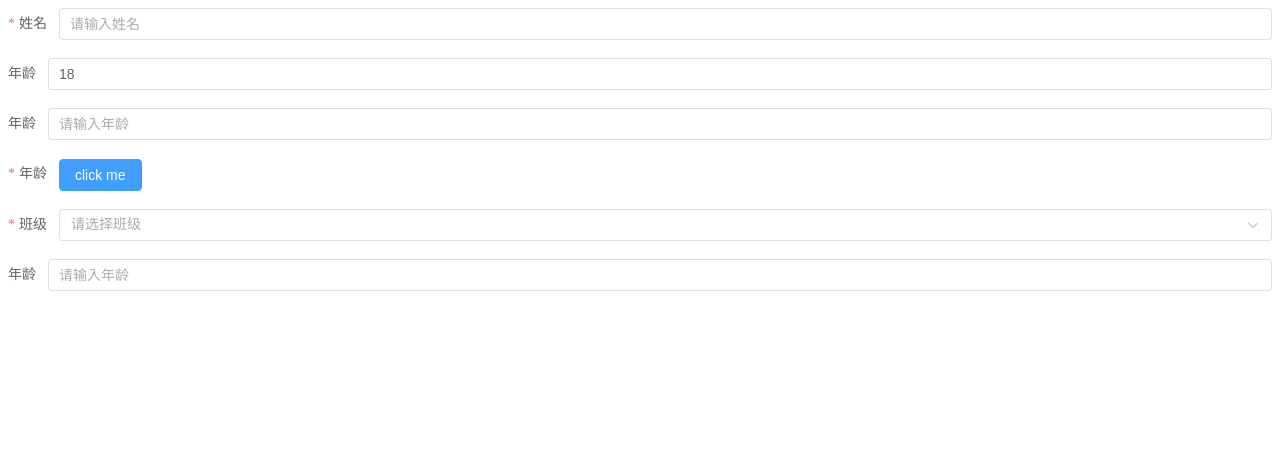
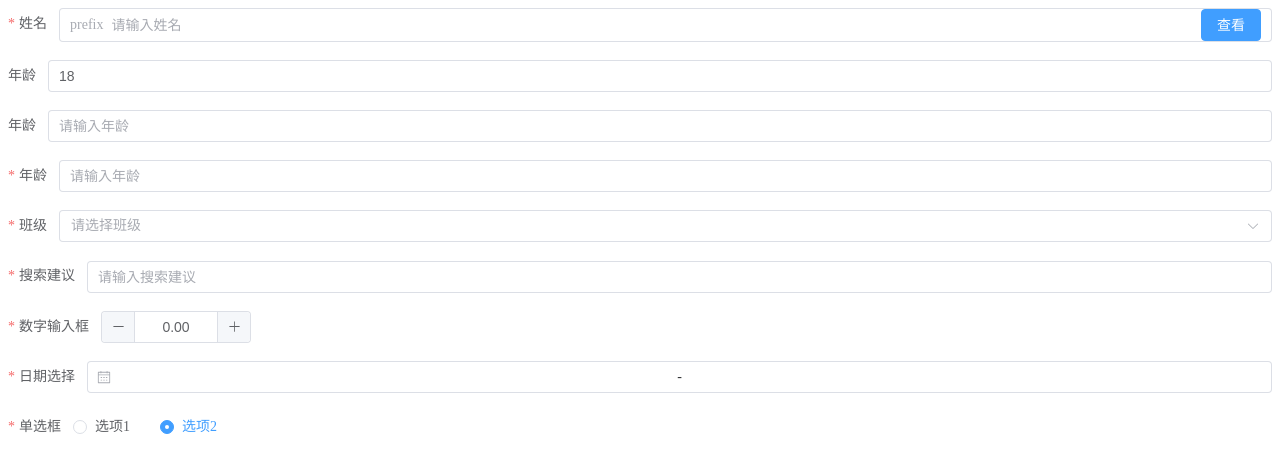
Before and after one commit to ZLENGANG/roninz-form, a Vue app: page / in a window 1280 px wide. Shown: the top 472 px of the page. Built offline with nearby package versions, Linux system fonts and the light colour scheme.

Commit message:
集成组件

```diff
--- a/src/App.vue
+++ b/src/App.vue
@@ -19,7 +19,7 @@
 
 <script setup lang="ts">
 // import { ElSelectV2 } from 'element-plus';
-import { ref } from "vue";
+import { h, ref } from "vue";
 import { ElButton } from "element-plus";
 
 // const initials = ["a", "b", "c", "d", "e", "f", "g", "h", "i", "j"];
@@ -54,23 +54,23 @@ const fieldConfigs = ref<RFormItemProps[]>([
       placeholder: "请输入姓名",
     },
     events: {},
-    // compSlots: {
-    //   prefix() {
-    //     return h('span', 'prefix');
-    //   },
-    //   suffix() {
-    //     return h(
-    //       ElButton,
-    //       {
-    //         type: "primary",
-    //         onClick() {
-    //           console.log("click");
-    //         },
-    //       },
-    //       () => "查看"
-    //     );
-    //   },
-    // },
+    compSlots: {
+      prefix() {
+        return h("span", "prefix");
+      },
+      suffix() {
+        return h(
+          ElButton,
+          {
+            type: "primary",
+            onClick() {
+              console.log("click");
+            },
+          },
+          () => "查看"
+        );
+      },
+    },
   },
   {
     key: "age",
@@ -82,14 +82,25 @@ const fieldConfigs = ref<RFormItemProps[]>([
     key: "age1",
     label: "年龄",
     type: "input",
+    // render() {
+    //   return h(
+    //     ElButton,
+    //     {
+    //       type: "primary",
+    //       onClick() {
+    //         console.log("click");
+    //       },
+    //     },
+    //     () => "查看"
+    //   );
+    // },
   },
   {
     key: "age2",
     label: "年龄",
     type: "input",
-    slot: "slot-age2",
+    // slot: "slot-age2",
     required: true,
-
   },
   {
     key: "class",
@@ -113,12 +124,53 @@ const fieldConfigs = ref<RFormItemProps[]>([
     events: {},
   },
   {
-    key: "age4",
-    label: "年龄",
-    type: "input",
-    style: {
-      width: "100px",
+    key: "searchSuggest",
+    label: "搜索建议",
+    type: "autocomplete",
+    required: true,
+    props: {
+      "fetch-suggestions": (q: string, cb: Function) => {
+        console.log(q);
+        const arr = [
+          { value: "vue", link: "https://github.com/vuejs/vue" },
+          { value: "element", link: "https://github.com/ElemeFE/element" },
+        ];
+        cb(arr.filter((item) => item.value.indexOf(q) > -1));
+      },
     },
+  },
+  {
+    key: "input-number",
+    label: "数字输入框",
+    type: "input-number",
+    required: true,
+    initValue: 0,
+    props: {
+      precision: 2,
+    },
+  },
+
+  {
+    key: "date",
+    label: "日期选择",
+    type: "date",
+    required: true,
+    props: {
+      type: "daterange",
+    },
+  },
+
+  {
+    key: "radio",
+    label: "单选框",
+    type: "radio",
+    required: true,
+    initValue: "n2",
+    options: [
+      { label: "选项1", value: "n1" },
+      { label: "选项2", value: "n2" },
+    ],
+    props: {},
   },
 ]);
 </script>
--- a/src/components/r-form/components/form-component/index.vue
+++ b/src/components/r-form/components/form-component/index.vue
@@ -8,23 +8,29 @@
     @input="handleChange"
   >
     <template v-for="(render, key) of formItem.compSlots" v-slot:[key]>
-      <comp-slot :key="key" :render="render" />
+      <render-slot :key="key" :render="render" />
     </template>
   </component>
 </template>
 
 <script setup lang="ts">
-import { ref, watch } from 'vue';
-import { RFormComponentProps } from '../../index';
-import CompSlot from '../slot/comp-slot';
-const component = {
-  input: 'ElInput',
-  select: 'ElSelectV2',
+import { ref, watch } from "vue";
+import { RFormComponentProps } from "../../index";
+import RenderSlot from "../slot/render-slot";
+
+const component: { [key in keyof typeof CompType]: string } = {
+  input: "ElInput",
+  "input-number": "ElInputNumber",
+  autocomplete: "ElAutocomplete",
+  select: "ElSelectV2",
+  date: "ElDatePicker",
+  radio: "r-radio",
 };
+
 const props = defineProps<RFormComponentProps>();
-const emit = defineEmits(['change']);
+const emit = defineEmits(["change"]);
 const formItem = props.formItem;
-const curComp = component[formItem.type || 'input'];
+const curComp = component[formItem.type || "input"];
 const itemProps = formItem.props || {};
 
 const _config = {
@@ -38,16 +44,20 @@ const _config = {
 
 /* 获取placeholder */
 function getPlaceholder() {
-  let defaultPlaceholder = '';
-  if (formItem.type === 'select') {
+  let defaultPlaceholder = "";
+  const type = formItem.type as string;
+  const inputTypeArr = ["input", "autocomplete"];
+  const chooseTypeArr = ["select", "date"];
+
+  if (chooseTypeArr.includes(type)) {
     defaultPlaceholder = `请选择${formItem.label}`;
-  } else if (formItem.type === 'input') {
+  } else if (inputTypeArr.includes(type)) {
     defaultPlaceholder = `请输入${formItem.label}`;
   }
   return formItem.placeholder || itemProps.placeholder || defaultPlaceholder;
 }
 
-const _value = ref('');
+const _value = ref("");
 const _events = formItem.events || {};
 
 watch(
@@ -60,9 +70,8 @@ watch(
 
 /* 处理表单数据 */
 function handleChange(val: string | any[]) {
-  emit('change', formItem.key, val);
+  emit("change", formItem.key, val);
 }
 </script>
 
 <style scoped></style>
-../slot/extend-slot
--- a/src/components/r-form/components/form-view/index.vue
+++ b/src/components/r-form/components/form-view/index.vue
@@ -13,6 +13,9 @@
         :formItem="item"
         :formData="_formData"
       />
+
+      <render-slot v-else-if="item.render" :render="item.render" />
+
       <form-component
         v-else
         :form-item="item"
@@ -29,6 +32,7 @@ import type { RFormViewProps } from "../../index";
 import { ElForm, ElFormItem, FormItemRule } from "element-plus";
 import formComponent from "../form-component/index.vue";
 import FormItemSlot from "../slot/form-item-slot";
+import RenderSlot from "../slot/render-slot";
 
 type FormDataType = RFormViewProps["formData"];
 
--- a/src/components/r-form/components/slot/comp-slot.ts
+++ /dev/null
@@ -1,11 +0,0 @@
-import { ComponentPublicInstance, defineComponent } from 'vue';
-
-export default defineComponent({
-  name: 'ExtendSlot',
-  render(ctx: ComponentPublicInstance) {
-    const renderFn = ctx.$attrs.render as unknown as Function;
-    if (renderFn) {
-      return renderFn();
-    }
-  },
-});
--- /dev/null
+++ b/src/components/r-form/components/slot/render-slot.ts
@@ -0,0 +1,17 @@
+import { useAttrs, defineComponent } from "vue";
+
+interface RenderSlotProps {
+  /**渲染函数 */
+  render: Function;
+}
+
+export default defineComponent<RenderSlotProps>({
+  name: "CompSlot",
+  render() {
+    const attrs = useAttrs();
+    const renderFn = attrs.render as unknown as Function;
+    if (renderFn) {
+      return renderFn();
+    }
+  },
+});
--- /dev/null
+++ b/src/components/r-radio/index.vue
@@ -0,0 +1,26 @@
+<template>
+  <el-radio-group v-model="_value">
+    <el-radio :label="item.value" v-for="item in options">{{
+      item.label
+    }}</el-radio>
+  </el-radio-group>
+</template>
+
+<script setup lang="ts">
+import { ref } from "vue";
+
+type ModelValue = boolean | string | number;
+type RRadioProps = {
+  options: { label: string; value: ModelValue }[];
+  type?: "button" | "group";
+};
+
+const props = withDefaults(defineProps<RRadioProps>(), {
+  type: "group",
+});
+const _value = ref<ModelValue>("");
+
+console.log(props, "zlzl");
+</script>
+
+<style scoped></style>
--- a/src/types/components.d.ts
+++ b/src/types/components.d.ts
@@ -1,11 +1,13 @@
 import RForm from "../components/r-form/index.vue";
 import RTable from "../components/r-table/index.vue";
 import RSelect from "../components/r-select/index.vue";
+import RRadio from "../components/r-radio/index.vue";
 
 declare module "@vue/runtime-core" {
   export interface GlobalComponents {
     RForm: typeof RForm;
     RTable: typeof RTable;
     RSelect: typeof RSelect;
+    RRadio: typeof RRadio;
   }
 }
```
Also changed, not shown: src/types/global.d.ts (+38 -22 lines).
